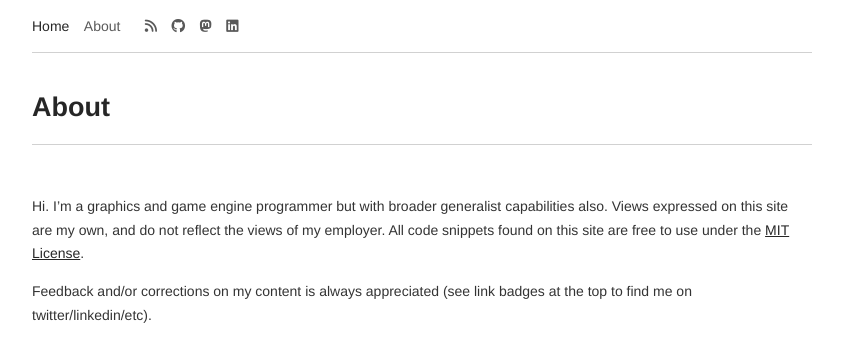
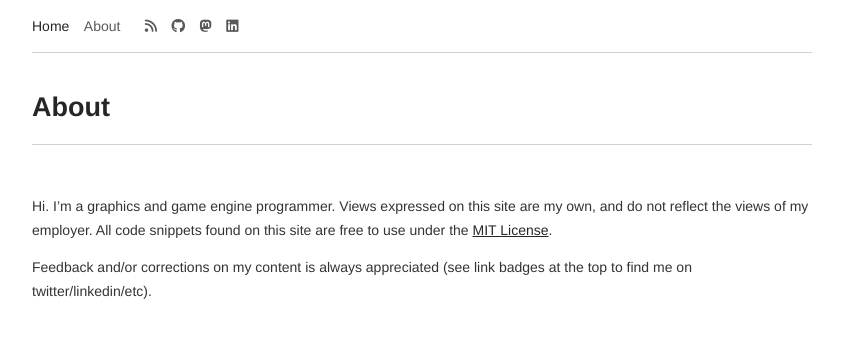
Before and after one commit to jeremyong/jeremyong.github.com, a Jekyll site: the page built from about.md, in a window 1280 px wide. Shown: the top 362 px of the page, without its empty margins (218-1061 px from the left). Built offline with Jekyll 4.4.1, drawn with Linux system fonts in a browser that asks for light colours.

Commit message:
Fix code typo

```diff
--- a/_posts/2023-12-16-surface-gradient-bump-mapping.markdown
+++ b/_posts/2023-12-16-surface-gradient-bump-mapping.markdown
@@ -471,7 +471,7 @@
   // The second factor here ensures a consistent handedness between
   // the tangent frame and surface basis w.r.t. screenspace.
   frame.b = jacobian_sign *
-    dot(dpdy, cross(n, dpdx)) *
+    sign(dot(dpdy, cross(n, dpdx))) *
     cross(n, frame.t);
 
   frame.n = n;
--- a/about.md
+++ b/about.md
@@ -4,7 +4,7 @@
 permalink: /about/
 ---
 
-Hi. I'm a graphics and game engine programmer but with broader generalist capabilities also.
+Hi. I'm a graphics and game engine programmer.
 Views expressed on this site are my own, and do not reflect the views of my employer.
 All code snippets found on this site are free to use under the [MIT License](https://opensource.org/license/mit/).
 
```
